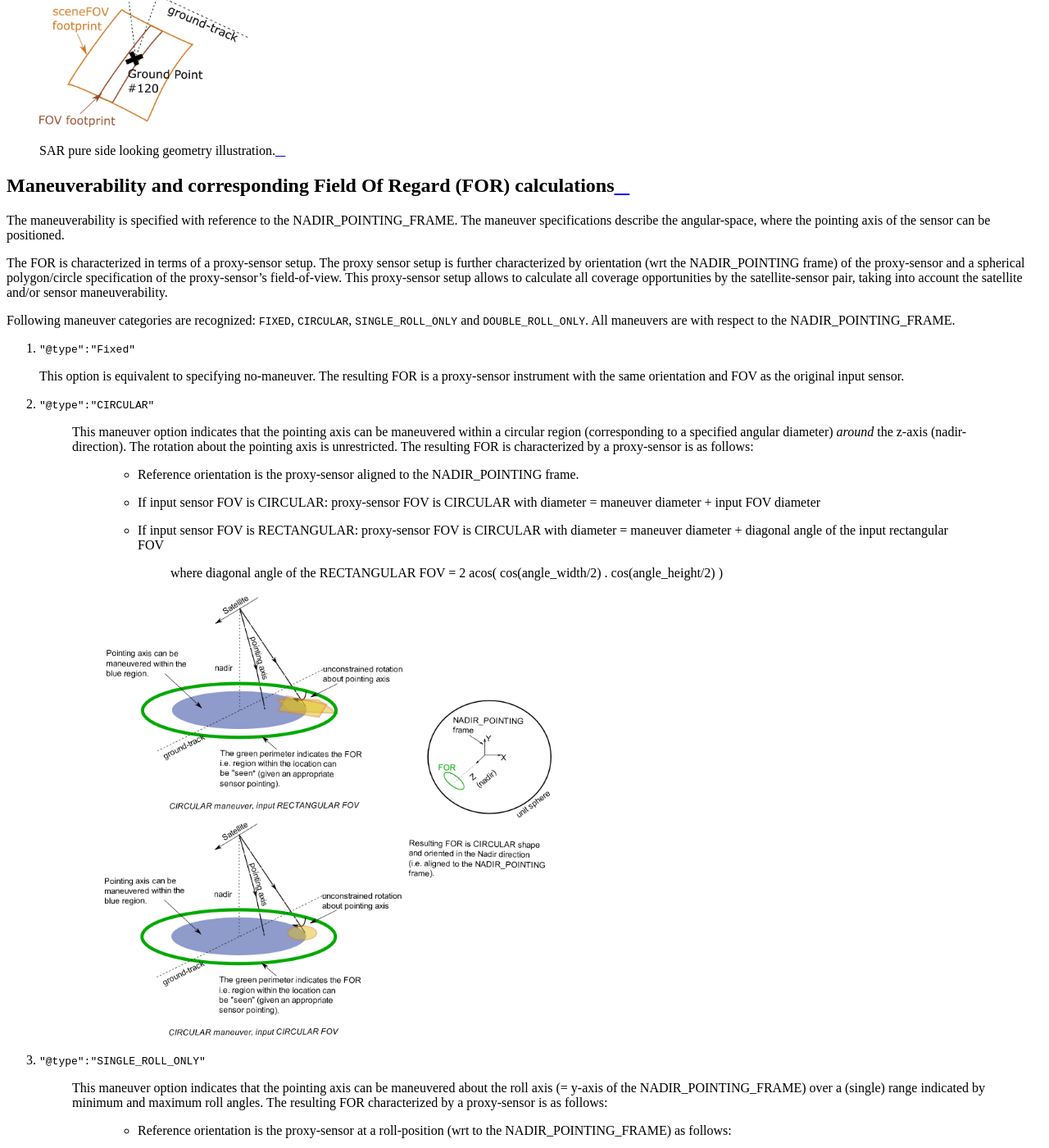
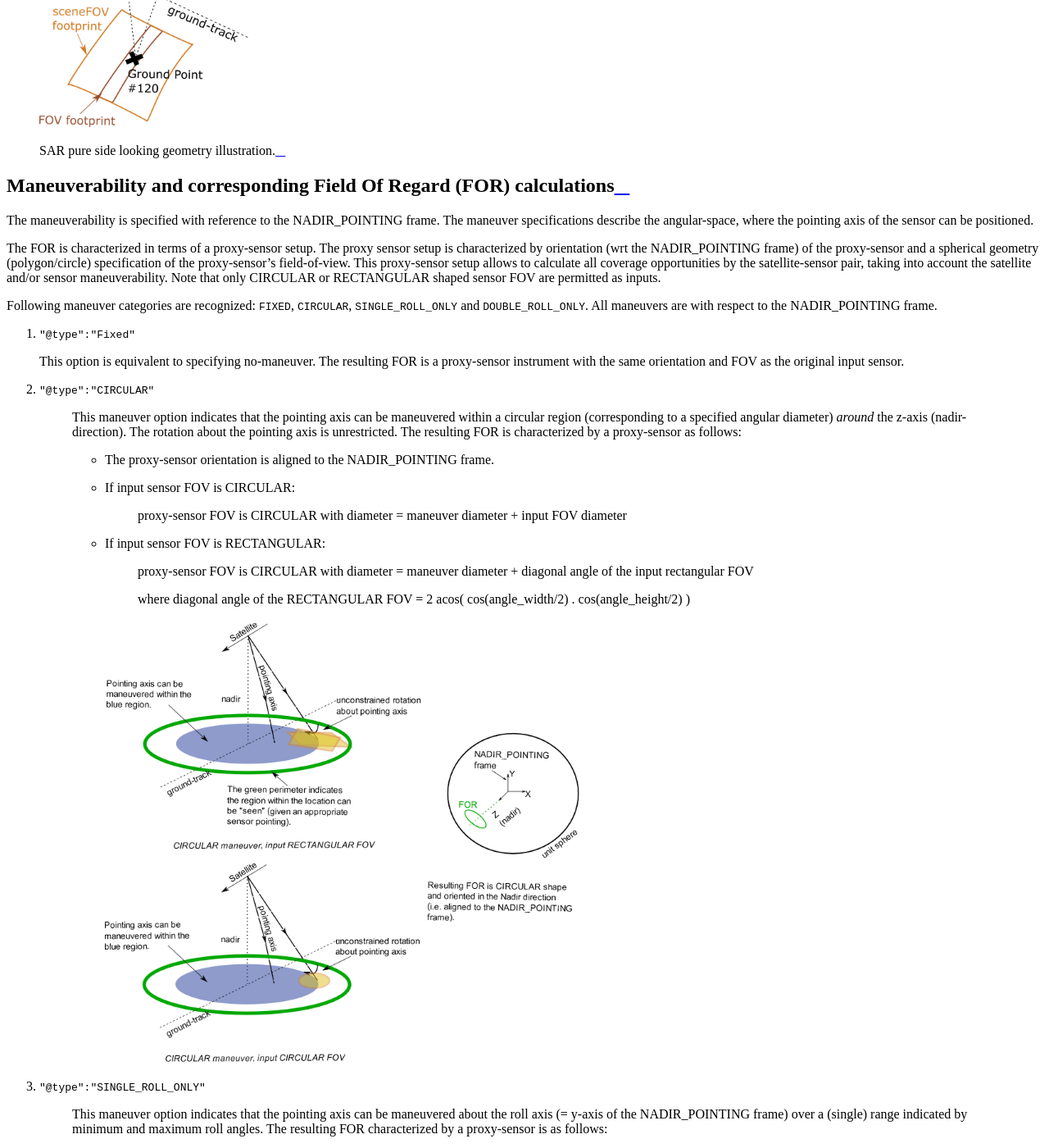
Before and after one commit to EarthObservationSimulator/instrupy, a Sphinx documentation site: the page built from docs/miscellaneous.rst, in a window 1280 px wide and 1400 px high, scrolled down 5385 px. Shown: the whole window at 82% size. Built offline with Sphinx 7.4.7 and the Read the Docs theme 2.0.0, drawn with Linux system fonts in a browser that asks for light colours; some of the changed text lies outside the part shown.

```diff
--- a/docs/miscellaneous.rst
+++ b/docs/miscellaneous.rst
@@ -174,15 +174,15 @@
 Maneuverability and corresponding Field Of Regard (FOR) calculations
 =====================================================================
 
-The maneuverability is specified with reference to the NADIR_POINTING_FRAME. The maneuver specifications
+The maneuverability is specified with reference to the NADIR_POINTING frame. The maneuver specifications
 describe the angular-space, where the pointing axis of the sensor can be positioned.
 
-The FOR is characterized in terms of a proxy-sensor setup. The proxy sensor setup is further characterized by orientation (wrt the NADIR_POINTING frame) of the proxy-sensor
-and a spherical polygon/circle specification of the proxy-sensor's field-of-view. This proxy-sensor setup allows to calculate all coverage opportunities
-by the satellite-sensor pair, taking into account the satellite and/or sensor maneuverability.
+The FOR is characterized in terms of a proxy-sensor setup. The proxy sensor setup is characterized by orientation (wrt the NADIR_POINTING frame) of the proxy-sensor
+and a spherical geometry (polygon/circle) specification of the proxy-sensor's field-of-view. This proxy-sensor setup allows to calculate all coverage opportunities
+by the satellite-sensor pair, taking into account the satellite and/or sensor maneuverability. Note that only CIRCULAR or RECTANGULAR shaped sensor FOV are permitted as inputs.
 
 Following maneuver categories are recognized: :code:`FIXED`, :code:`CIRCULAR`, :code:`SINGLE_ROLL_ONLY` and :code:`DOUBLE_ROLL_ONLY`.
-All maneuvers are with respect to the NADIR_POINTING_FRAME.
+All maneuvers are with respect to the NADIR_POINTING frame.
 
 1. :code:`"@type":"Fixed"`
 
@@ -193,15 +193,19 @@
 
     This maneuver option indicates that the pointing axis can be maneuvered within a circular region (corresponding to a
     specified angular diameter) *around* the z-axis (nadir-direction). The rotation about the pointing axis is unrestricted.
-    The resulting FOR is characterized by a proxy-sensor is as follows:
+    The resulting FOR is characterized by a proxy-sensor as follows:
 
-        * Reference orientation is the proxy-sensor aligned to the NADIR_POINTING frame.
+    * The proxy-sensor orientation is aligned to the NADIR_POINTING frame.
 
-        * If input sensor FOV is CIRCULAR: proxy-sensor FOV is CIRCULAR with diameter = maneuver diameter + input FOV diameter
+    * If input sensor FOV is CIRCULAR:
 
-        * If input sensor FOV is RECTANGULAR: proxy-sensor FOV  is CIRCULAR with diameter = maneuver diameter + diagonal angle of the input rectangular FOV
+        proxy-sensor FOV is CIRCULAR with diameter = maneuver diameter + input FOV diameter
 
-            where diagonal angle of the RECTANGULAR FOV = 2 acos( cos(angle_width/2) . cos(angle_height/2) )
+    * If input sensor FOV is RECTANGULAR:
+
+        proxy-sensor FOV is CIRCULAR with diameter = maneuver diameter + diagonal angle of the input rectangular FOV
+
+        where diagonal angle of the RECTANGULAR FOV = 2 acos( cos(angle_width/2) . cos(angle_height/2) )
 
     .. figure:: circular_maneuver.png
         :scale: 75 %
@@ -210,24 +214,28 @@
 
 3. :code:`"@type":"SINGLE_ROLL_ONLY"`
 
-    This maneuver option indicates that the pointing axis can be maneuvered about the roll axis (= y-axis of the NADIR_POINTING_FRAME)
+    This maneuver option indicates that the pointing axis can be maneuvered about the roll axis (= y-axis of the NADIR_POINTING frame)
     over a (single) range indicated by minimum and maximum roll angles. The resulting FOR characterized by a proxy-sensor is as follows:
 
-        * Reference orientation is the proxy-sensor at a roll-position (wrt to the NADIR_POINTING_FRAME) as follows:
+    * The proxy-sensor orientation is at a roll-position (wrt to the NADIR_POINTING frame) as follows:
 
-            roll position = rollMin + 0.5 * (rollMax - rollMin)
+        roll position = rollMin + 0.5 * (rollMax - rollMin)
 
-        * If input sensor FOV is CIRCULAR: proxy-sensor FOV is rectangular with:
+    * If input sensor FOV is CIRCULAR:
 
-            angle width = (rollMax - rollMin) + input FOV diameter
+        proxy-sensor FOV is rectangular with:
 
-            angle height = input FOV diameter
+        angle width = (rollMax - rollMin) + input FOV diameter
 
-        * If input sensor FOV is RECTANGULAR: proxy-sensor FOV is rectangular with:
+        angle height = input FOV diameter
 
-            angle width  = (rollMax - rollMin) + input FOV angle width
+    * If input sensor FOV is RECTANGULAR:
 
-            angle height = input FOV angle height
+        proxy-sensor FOV is rectangular with:
+
+        angle width  = (rollMax - rollMin) + input FOV angle width
+
+        angle height = input FOV angle height
 
     .. figure:: single_rollonly_maneuver.png
         :scale: 75 %
@@ -235,7 +243,7 @@
 
 4. :code:`"@type":"DOUBLE_ROLL_ONLY"`
 
-    This maneuver option is similar to the SINGLE_ROLL_ONLY case, except that **two**
+    This maneuver option is similar to the SINGLE_ROLL_ONLY case, except that there are **two**
     (potentially non-overlapping) ranges of roll-angles (minimum and maximum angles).
 
     .. figure:: double_rollonly_maneuver.png
```
Also changed, not shown: docs/common_json_objects.rst (+5 -7 lines), docs/circular_maneuver.png, docs/double_rollonly_maneuver.png, docs/maneuver.svg, docs/single_rollonly_maneuver.png, 1 other file.
